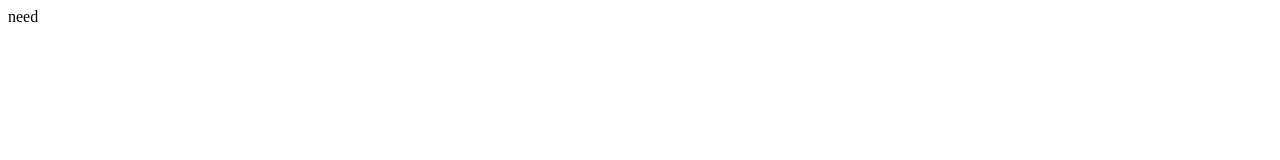
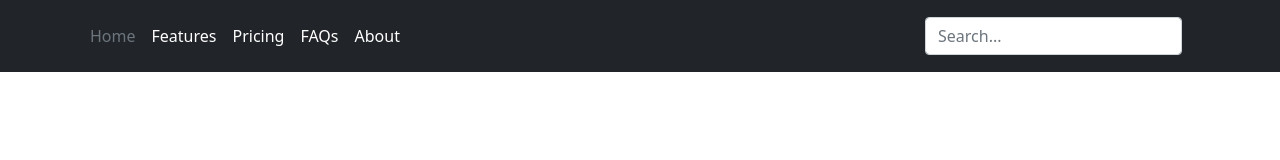
Before and after one commit to zhengrongbin/zhengrongbin.github.io, a plain HTML site: page index.html in a window 1280 px wide. Drawn offline with nearby package versions, Linux system fonts and the light colour scheme.

Commit message:
Update index.html

```diff
--- a/index.html
+++ b/index.html
@@ -1 +1,28 @@
-need
+<!DOCTYPE html>
+<html>
+<head>
+<title>Page Title</title>
+<link href="https://cdn.jsdelivr.net/npm/bootstrap@5.1.3/dist/css/bootstrap.min.css" rel="stylesheet" integrity="sha384-1BmE4kWBq78iYhFldvKuhfTAU6auU8tT94WrHftjDbrCEXSU1oBoqyl2QvZ6jIW3" crossorigin="anonymous">
+</head>
+<body>
+    <header class="p-3 bg-dark text-white">
+        <div class="container">
+          <div class="d-flex flex-wrap align-items-center justify-content-center justify-content-lg-start">
+
+            <ul class="nav col-12 col-lg-auto me-lg-auto mb-2 justify-content-center mb-md-0">
+              <li><a href="#" class="nav-link px-2 text-secondary">Home</a></li>
+              <li><a href="#" class="nav-link px-2 text-white">Features</a></li>
+              <li><a href="#" class="nav-link px-2 text-white">Pricing</a></li>
+              <li><a href="#" class="nav-link px-2 text-white">FAQs</a></li>
+              <li><a href="#" class="nav-link px-2 text-white">About</a></li>
+            </ul>
+
+            <form class="col-12 col-lg-auto mb-3 mb-lg-0 me-lg-3">
+              <input type="search" class="form-control form-control-dark" placeholder="Search..." aria-label="Search">
+            </form>
+
+          </div>
+        </div>
+      </header>
+</body>
+</html>
```
